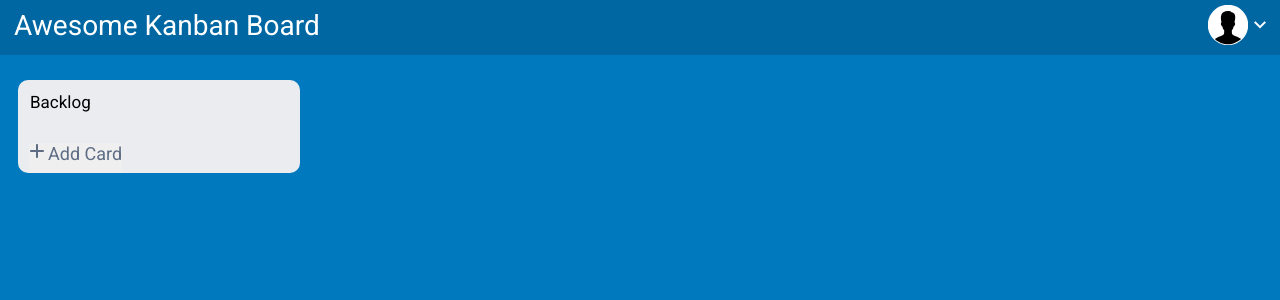
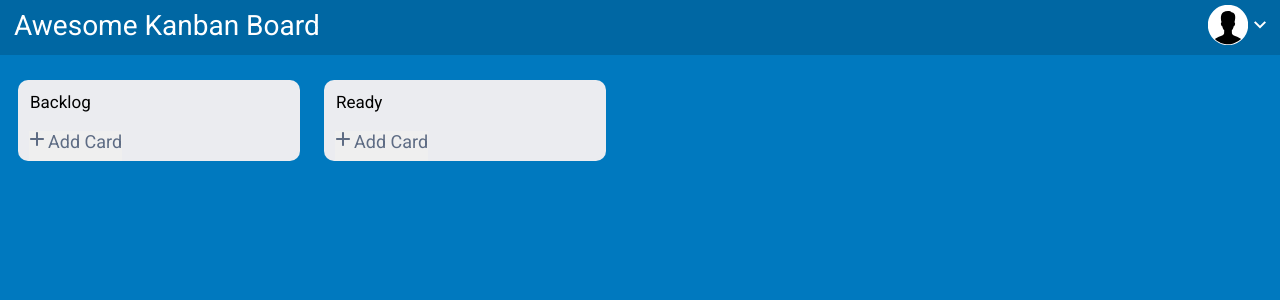
Before and after one commit to IliaTsitovich/Kanban_project, a React (Create React App) app: page / in a window 1280 px wide. Shown: the top 300 px of the page. Built offline with nearby package versions, Linux system fonts and the light colour scheme.

Commit message:
add new block and create select options for block-ready

```diff
--- a/src/components/Blocks/BlockForTasks.jsx
+++ b/src/components/Blocks/BlockForTasks.jsx
@@ -2,21 +2,23 @@ import React, { Children, useEffect, useState } from "react";
 import ButtonElement from "../Button/Button";
 import Input from "../input/input";
 import TodoItem from "../Item/Task";
+import FormSelect from "../form/form";
 
 
 const BlockForTasks = ( props ) => {
 
     return (
+        <>
             <div className={props.title}>
                 <p>{props.title}</p>
                 {
                     props.tasks.lenght !== 0?
                     props.tasks.map(item=>
                         <TodoItem item = {item} className={"item-task"} key={item.id}/>
-                ): ""
+                ): null
                 }
                 {
-                    props.showInput?
+                    props.add?
                         <div className="container_newTask">
                             <Input
                                 typeInput={"text"}
@@ -26,17 +28,21 @@ const BlockForTasks = ( props ) => {
                             />
                         </div> : null
                 }
+                {props.showSelect?
+                 <FormSelect tasksList = {props.tasksSelect} /> : null
+                }
                 {
                     <ButtonElement
                         className={props.classNameButton}
                         handleClick={props.handleClickButton}
                         >
-                        {props.showInput? '': props.imageForButton}{props.showInput? "Submit": "Add Card"}
+                        {props.add? '': props.imageForButton}{props.add? "Submit": "Add Card"}
                     </ButtonElement>
-
                 }
 
             </div>
+        </>
+
     )
 }
 
--- a/src/components/Header/Header.jsx
+++ b/src/components/Header/Header.jsx
@@ -28,11 +28,9 @@ const arrowCloseProfile = <svg width="12" height="8" viewBox="0 0 12 8" fill="no
 function Header () {
 
     const [open, setOpen] = useState(false);
-    const [showUser, setShowUser] = useState(false);
 
     function showProfile () {
         setOpen(!open);
-        setShowUser(!showUser);
     }
 
     return (
@@ -54,8 +52,8 @@ function Header () {
                     {open &&
                         <div className="container__menu_avatar">
                             <ul className="profile__menu">
-                                <li className="item__profile-menu">Profile</li>
-                                <li className="item__profile-menu">Log Out</li>
+                                <li onClick={showProfile} className="item__profile-menu">Profile</li>
+                                <li onClick={showProfile} className="item__profile-menu">Log Out</li>
                             </ul>
                         </div>
                     }
--- a/src/components/Header/style-Header.scss
+++ b/src/components/Header/style-Header.scss
@@ -53,6 +53,7 @@ $mainFont: "Roboto", "sans-serif";
 }
 
 .container__menu_avatar {
+    z-index: 100;
     position: absolute;
     right: 9px;
     background-color: #FFFFFF;
@@ -104,9 +105,10 @@ $mainFont: "Roboto", "sans-serif";
             margin-left: 7px;
             padding-top: 8px;
             justify-content: center;
-            &:hover{
-                cursor: pointer;
+            z-index: 100;
+        }
+        .item__profile-menu:hover {
+            cursor: pointer;
                 scale: 1.02;
-            }
         }
 }
--- a/src/components/Item/Task.jsx
+++ b/src/components/Item/Task.jsx
@@ -1,9 +1,12 @@
 import React from "react";
 
-function TodoItem ({item, className}) {
+function TodoItem ({item, className},props) {
            return (
-            <div className={className}
-               key={item.id}>
+            <div
+                className={className}
+                key={item.id}
+                onClick={props.onClickItem}
+                >
                         <h4>
                         {item.title}
                         </h4>
--- a/src/components/Main-page/main-page.jsx
+++ b/src/components/Main-page/main-page.jsx
@@ -1,8 +1,10 @@
 import React, { Children, useEffect, useState } from "react";
 import './style-Backlog.scss';
+import './style-mainPage.scss';
 import scss from '../Button/_button.module.scss';
 
 import BlockForTasks from "../Blocks/BlockForTasks";
+import FormSelect from "../form/form";
 
 
 const imageAddCard = <svg className="image-add-button" width="16" height="16" viewBox="0 0 16 16" fill="none" xmlns="http://www.w3.org/2000/svg">
@@ -10,14 +12,21 @@ const imageAddCard = <svg className="image-add-button" width="16" height="16" vi
                 </svg>;
 
 
-function MainPage () {
+function MainPage ({props}) {
 
+    const [showSelect, setShowSelect] = useState(false);
     const [inputActive, setInputActive] = useState(false);
     const [inputvalue, setInputValue] = useState('');
-    const [classNameButton, setClassNameButton] = useState(scss.button_add)
+    const [classNameButton, setClassNameButton] = useState(scss.button_add);
+
     const [tasksBacklog, setTasksBacklog] = useState(()=> {
         return JSON.parse(localStorage.getItem('list_backlog')) || []
     });
+
+    const [tasksReady, setTasksReady] = useState(()=> {
+        return JSON.parse(localStorage.getItem('list_ready')) || []
+    });
+
 
     useEffect(()=> {
         localStorage.setItem('list_backlog', JSON.stringify(tasksBacklog))
@@ -58,24 +67,37 @@ function MainPage () {
         } else {
             setInputActive(true)
         }
-
-
     }
 
+    function showSelectTasks() {
+     setShowSelect(!showSelect)
+    }
 
     return (
-       <>
+       <container className="blocks">
             <BlockForTasks
                 tasks={tasksBacklog}
                 title={"Backlog"}
-                showInput={inputActive}
+                add={inputActive}
                 imageForButton={imageAddCard}
-                handleChangeInput={(e)=>getNewTask (e)}
+                handleChangeInput={(e)=>getNewTask(e)}
                 value={inputvalue}
                 handleClickButton={showInput}
                 classNameButton={classNameButton}
             ></BlockForTasks>
-       </>
+
+            <BlockForTasks
+                tasks={tasksReady}
+                tasksSelect={tasksBacklog}
+                title={"Ready"}
+                showSelect={showSelect}
+                imageForButton={imageAddCard}
+                // handleChangeInput={(e)=>getNewTask(e)}
+                // value={inputvalue}
+                handleClickButton={showSelectTasks}
+                classNameButton={classNameButton}
+            ></BlockForTasks>
+       </container>
     )
 }
 
--- a/src/components/Main-page/style-Backlog.scss
+++ b/src/components/Main-page/style-Backlog.scss
@@ -3,15 +3,17 @@ $fonts: "Roboto";
 $colorFontsForButton: #5E6C84;
 $bgSubmitBtn: #0079BF;
 
-.Backlog {
+.Backlog, .Ready {
     position: relative;
     max-width: 282px;
+    width: 282px;
     height: max-content;
     background: $colorBgTypeTasks;
     border-radius: 10px;
+    margin-right: 24px;
 
     p {
-        padding: 12px;
+        margin: 12px;
         font-size: 17px;
         font-family: "Roboto";
     }
@@ -81,11 +83,11 @@ $bgSubmitBtn: #0079BF;
 
 .item-task {
     max-width: 258px;
+    width: 258px;
     align-items: center;
     font-size: 18px;
     border: none;
     background-color:  #FFFFFF;
-    margin: 5px 5px;
     border-radius: 5px;
     margin: 15px auto;
     margin-top: 0;
@@ -94,7 +96,7 @@ $bgSubmitBtn: #0079BF;
     h4 {
         font-size: 18px;
         font-family: $fonts;
-        width: 258px;
+        width: 241px;
         padding: 7px 8px 7px 9px ;
         font-weight: 400;
     }
--- a/src/components/Main-page/style-mainPage.scss
+++ b/src/components/Main-page/style-mainPage.scss
@@ -0,0 +1,6 @@
+.blocks {
+    position: relative;
+    display: flex;
+    flex-direction: row;
+
+}
--- /dev/null
+++ b/src/components/form/form.jsx
@@ -0,0 +1,42 @@
+import React from "react";
+import { useState } from 'react';
+import './style_selectItems.scss';
+import TodoItem from "../Item/Task";
+
+export default function FormSelect (props) {
+
+    const arrowDownSelect = <svg width="18" height="12.5" viewBox="0 0 20 14" fill="none" xmlns="http://www.w3.org/2000/svg">
+    <path d="M1 0.5L11 13L19 0.5" stroke="black"/>
+    </svg>
+
+    const [openSelect, setOpenSelect] = useState(false);
+    const [selectValue, setSelectValue]=useState('');
+
+    function openSelectMenu(e) {
+        e.preventDefault();
+        setOpenSelect(!openSelect)
+    }
+
+    return (
+        <>
+        <div className="custom-select-container">
+             <div className="selected-option" onClick={openSelectMenu}>
+                {selectValue}{arrowDownSelect}
+            </div>
+        </div>
+        <div className="container-select">
+            {openSelect?
+                <div className="options">
+                    {props.tasksList.map((item) => (
+                    <div key={item.id} className="select" onClick={() =>{}}>
+                        <p className="select-item">{item.title}</p>
+                    </div>
+                    ))}
+                </div> : null
+            }
+            </div>
+
+        </>
+
+    )
+}
--- /dev/null
+++ b/src/components/form/style_selectItems.scss
@@ -0,0 +1,61 @@
+$colorBgTypeTasks: #EBECF0;
+$fonts: "Roboto";
+
+.custom-select-container {
+    width: 258px;
+    display: flex;
+    justify-content: end;
+    align-items: center;
+    height: 35px;
+    border: none;
+    border-radius: 5px;
+    background-color: #FFFFFF;
+    margin: 15px 12px 3px 12px;
+    svg {
+        margin: 8px;
+    }
+    &:hover {
+        cursor: pointer;
+        scale: 1.02;
+    }
+
+}
+.container-select {
+    position: relative;
+    .options {
+        width: 258px;
+        height: auto;
+        background-color: #FFFFFF;
+        margin: 0 auto;
+        border-radius: 5px;
+        display: flex;
+        flex-direction: column;
+        position: absolute;
+        left: 12px;
+        z-index: 20;
+        // max-height: 200px;
+        // overflow-y: scroll;
+
+        .select {
+            position: relative;
+            height: auto;
+            min-height: 45px;
+            align-items: center;
+
+            &:hover {
+                cursor: pointer;
+                scale: 1.01;
+                background-color: #DEDEDE;
+            }
+            .select-item {
+                text-align: start;
+                font-family: "Roboto";
+                font-size: 18px;
+                margin: 8px 10px auto 7px;
+            }
+        }
+    }
+
+
+
+}
--- a/src/index.scss
+++ b/src/index.scss
@@ -8,7 +8,6 @@ $mainBg: #0079BF;
 body {
     background: $mainBg;
     font-family: $fonts, sans-serif;
-
     .container__Blocks {
         margin: 25px 18px;
     }
```
Also changed, not shown: src/components/svg/select_arrow_down.svg (added).
